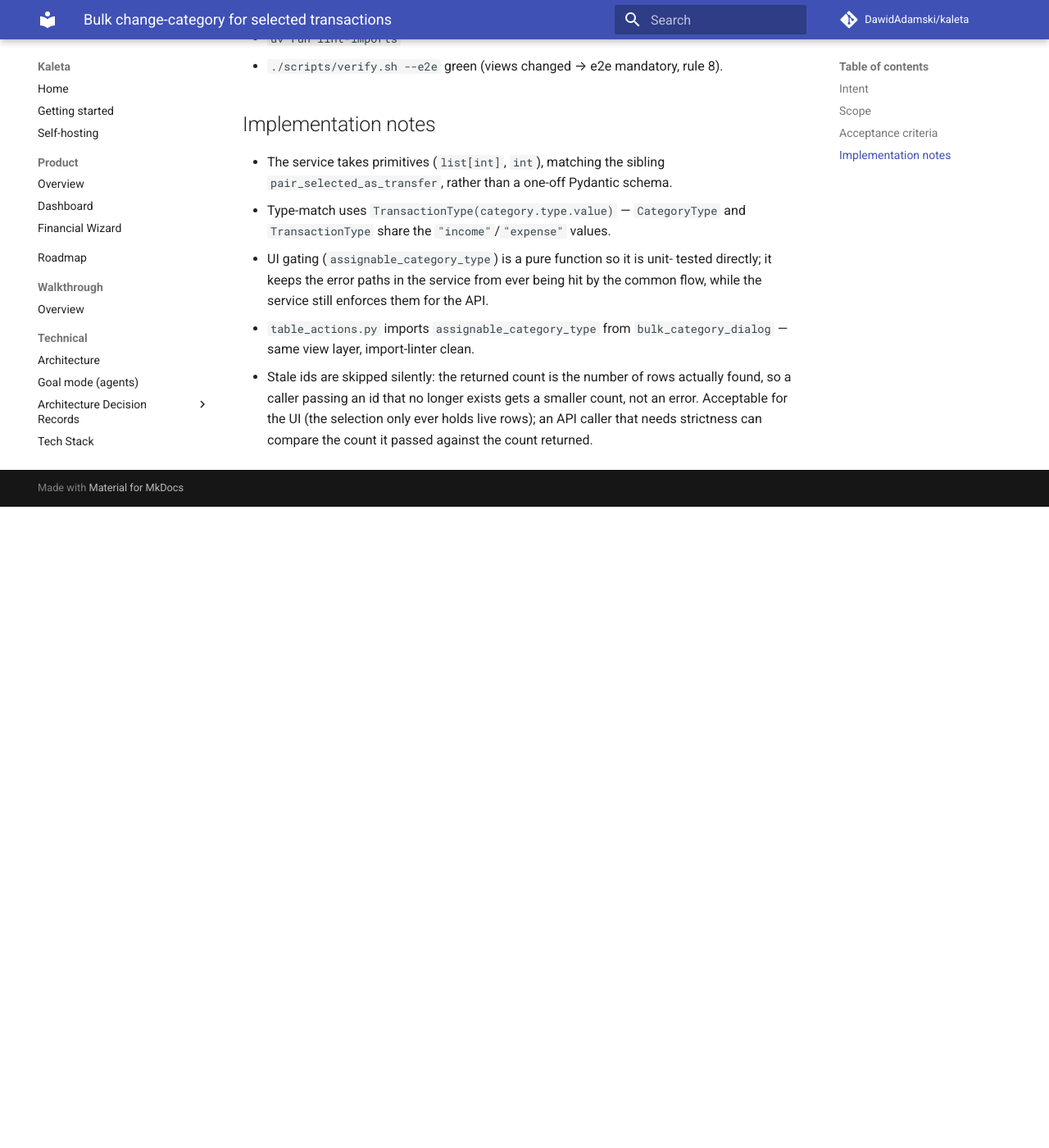
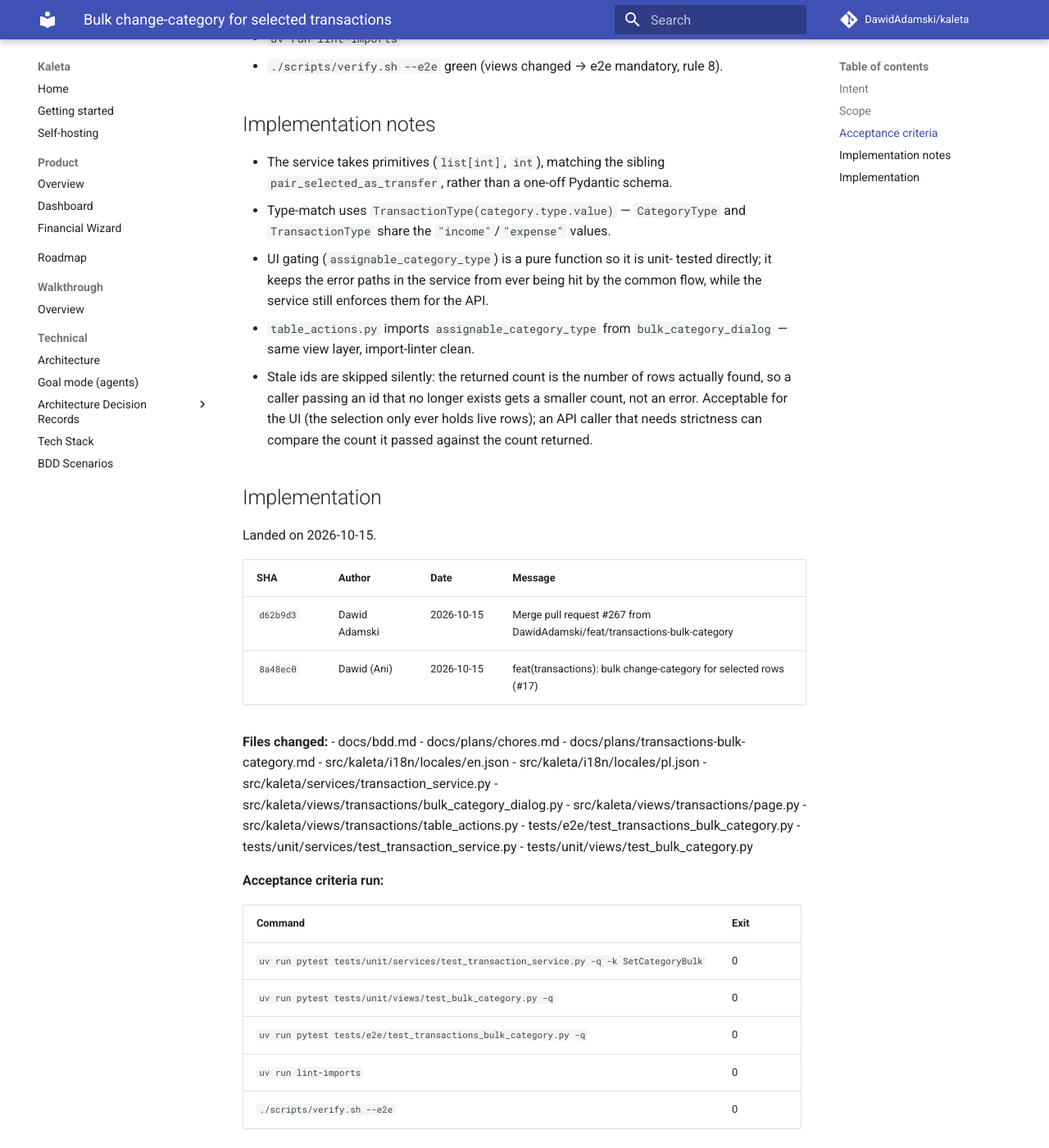
Before and after one commit to DawidAdamski/kaleta, an MkDocs documentation site: the page built from docs/plans/archive/transactions-bulk-category.md, in a window 1280 px wide and 1400 px high, scrolled down 1074 px. Shown: the whole window at 82% size. Built offline with MkDocs 1.6.1 and Material for MkDocs 9.7.7, drawn with Linux system fonts in a browser that asks for light colours; comment, search, counter and statistics services are not loaded; before the commit the page ends 1692 px from its top, so only the background shows below that.

Commit message:
docs(plans): archive keep-place-on-save and bulk-category plans
Both plans shipped and merged into main:
- transactions-keep-place-on-save (PR #265, commits 2d44fc4, f46abc6)
- transactions-bulk-category (PR #267, commits d62b9d3, 8a48ec0)

Stamped with status: archived + Implementation section, moved under
docs/plans/archive/. Dropped a spurious "Partial coverage / verify the
SHA" note the archiver's Touchpoints parser emitted — the SHAs are
correct (they touch src/kaleta/views/transactions and the service).

Co-Authored-By: Claude Opus 4.8 <noreply@anthropic.com>

```diff
--- a/docs/plans/transactions-bulk-category.md
+++ b/docs/plans/archive/transactions-bulk-category.md
@@ -3,8 +3,9 @@ plan_id: transactions-bulk-category
 title: Bulk change-category for selected transactions
 area: transactions
 effort: medium
-status: in-progress
-roadmap_ref: ../roadmap.md#transactions
+status: archived
+archived_at: 2026-10-15
+roadmap_ref: ../../roadmap.md#transactions
 ---
 
 # Bulk change-category for selected transactions
@@ -62,3 +63,36 @@ them all in a single step.
   smaller count, not an error. Acceptable for the UI (the selection only ever
   holds live rows); an API caller that needs strictness can compare the count
   it passed against the count returned.
+
+## Implementation
+
+Landed on 2026-10-15.
+
+| SHA | Author | Date | Message |
+|---|---|---|---|
+| `d62b9d3` | Dawid Adamski | 2026-10-15 | Merge pull request #267 from DawidAdamski/feat/transactions-bulk-category |
+| `8a48ec0` | Dawid (Ani) | 2026-10-15 | feat(transactions): bulk change-category for selected rows (#17) |
+
+**Files changed:**
+- docs/bdd.md
+- docs/plans/chores.md
+- docs/plans/transactions-bulk-category.md
+- src/kaleta/i18n/locales/en.json
+- src/kaleta/i18n/locales/pl.json
+- src/kaleta/services/transaction_service.py
+- src/kaleta/views/transactions/bulk_category_dialog.py
+- src/kaleta/views/transactions/page.py
+- src/kaleta/views/transactions/table_actions.py
+- tests/e2e/test_transactions_bulk_category.py
+- tests/unit/services/test_transaction_service.py
+- tests/unit/views/test_bulk_category.py
+
+**Acceptance criteria run:**
+
+| Command | Exit |
+|---|---|
+| `uv run pytest tests/unit/services/test_transaction_service.py -q -k SetCategoryBulk` | 0 |
+| `uv run pytest tests/unit/views/test_bulk_category.py -q` | 0 |
+| `uv run pytest tests/e2e/test_transactions_bulk_category.py -q` | 0 |
+| `uv run lint-imports` | 0 |
+| `./scripts/verify.sh --e2e` | 0 |
```
Also changed, not shown: docs/plans/archive/transactions-keep-place-on-save.md (renamed from docs/plans/transactions-keep-place-on-save.md, +29 -2 lines).
